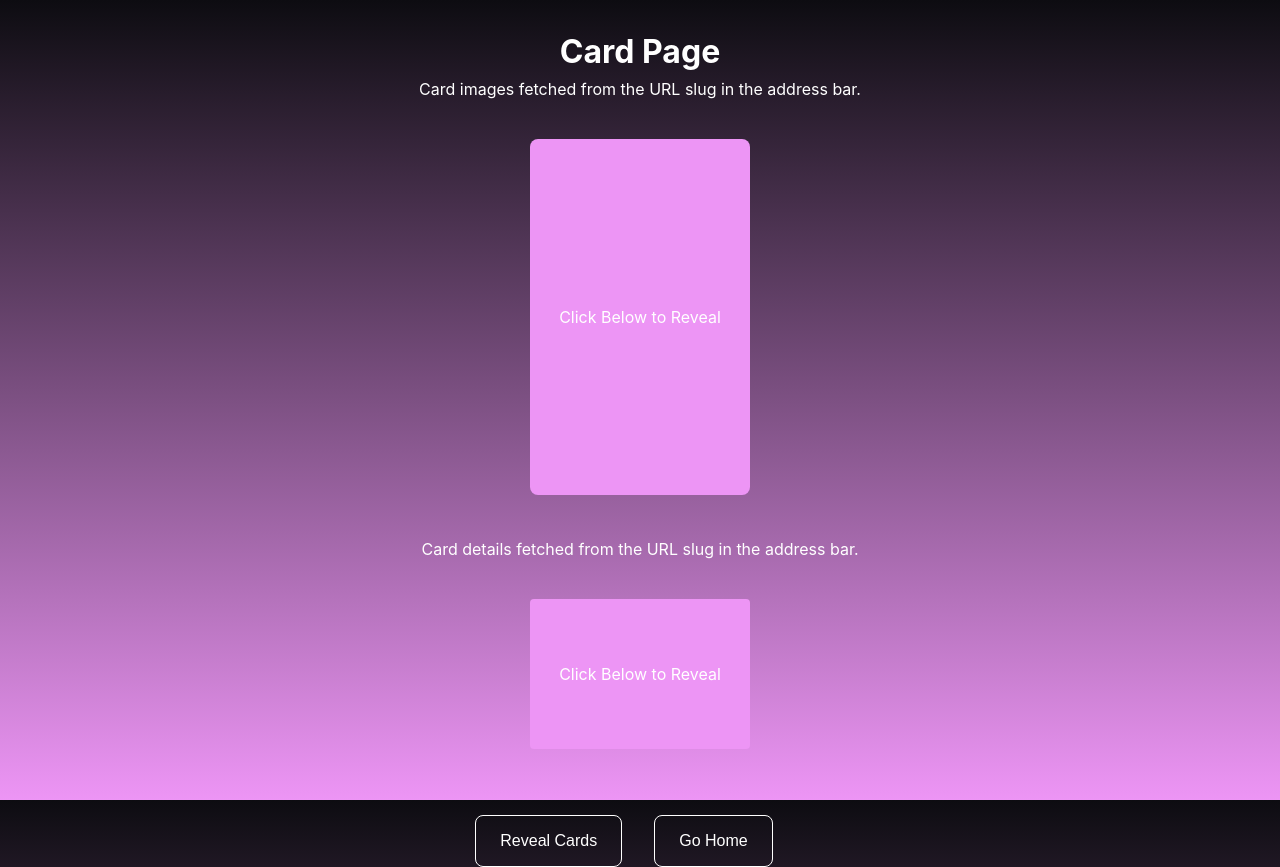
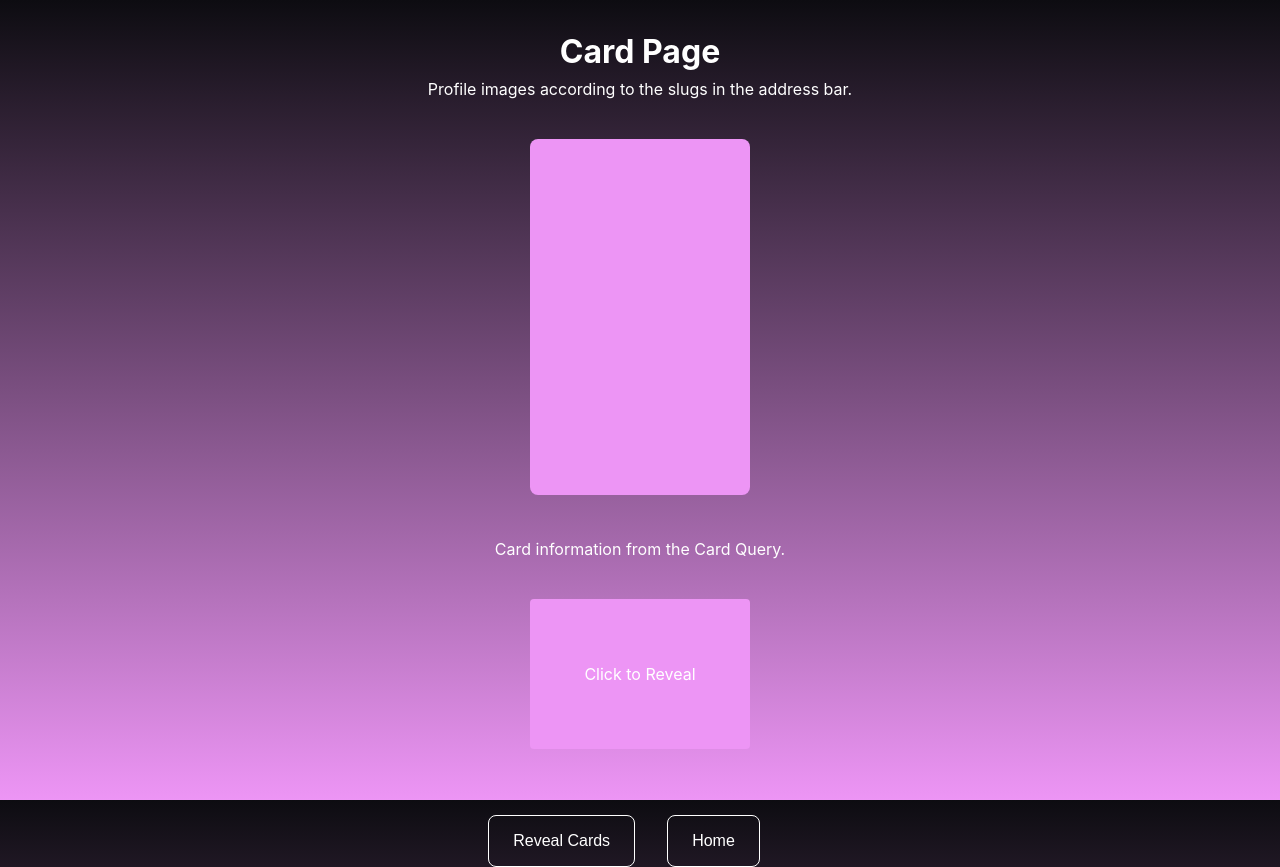
Before and after one commit to DesmondSanctity/sorare-graphql-query, a React (Create React App) app: page /cards/1 in a window 1280 px wide. Built offline with nearby package versions, Linux system fonts and the light colour scheme.

Commit message:
ui fixes

```diff
--- a/src/Cards.js
+++ b/src/Cards.js
@@ -1,5 +1,5 @@
 import { React, useEffect } from 'react';
-import { useQuery, gql, useLazyQuery } from '@apollo/client';
+import { useLazyQuery, gql } from '@apollo/client';
 import { Link, useLocation } from 'react-router-dom';
 import {
     useSpring,
@@ -7,17 +7,16 @@ import {
 } from 'react-spring';
 
 export default function Cards(cardsData) {
-    // console.log(cardsData)
-    //access location object
+    //get the location/path/url
     const location = useLocation();
 
-    //access the slugs in the pathname
+    //get the slugs fromthe url
     const urlSlug = location.pathname.split('/')[2];
 
-    // split the string into an array of strings
+    // split the slugs into an array of strings
     const slugs = urlSlug.split(',');
 
-    //create dynamic query which reads from pathname
+    //graphql query for Cards
     const CARDS_QUERY = gql`
   query cards ($slugs: [String!]) {
     cards(slugs: $slugs) {
@@ -43,7 +42,7 @@ export default function Cards(cardsData) {
 }
   `;
 
-    const [getCards, { loading, error, data }] = useLazyQuery(CARDS_QUERY, {
+    const [getCards, { loading, data }] = useLazyQuery(CARDS_QUERY, {
         variables: { slugs },
     });
 
@@ -66,7 +65,7 @@ export default function Cards(cardsData) {
             <main className="container">
 
                 <p style={{ color: 'white', margin: '8px 0 32px 0', fontWeight: 400 }}>
-                    Card details fetched from the URL slug in the address bar.
+                    Card information from the Card Query.
                 </p>
 
                 <section
@@ -121,11 +120,10 @@ export default function Cards(cardsData) {
                                             }}
                                             alt="card"
                                         >
-                                            {/* run GQL query on click */}
                                             <p
                                                 onClick={() => {
                                                     getCards();
-                                                }}>Click Below to Reveal
+                                                }}>Click to Reveal
                                             </p>
                                         </div>
 
--- a/src/Picture.js
+++ b/src/Picture.js
@@ -1,5 +1,5 @@
-import React, { useState } from 'react';
-import { useQuery, gql, useLazyQuery } from '@apollo/client';
+import React from 'react';
+import { useLazyQuery, gql } from '@apollo/client';
 import { Link, useLocation } from 'react-router-dom';
 import Cards from './Cards'
 import {
@@ -8,19 +8,19 @@ import {
 } from 'react-spring';
 
 export default function PictureCards() {
-    //access location object
+    //get the location/path/url
     const location = useLocation();
 
-    //access the slugs in the pathname
+    //get the slugs from the url
     const urlSlug = location.pathname.split('/')[2];
 
-    // split the string into an array of strings
-    const urlSlugArr = urlSlug.split(',');
+    // split the slugs into an array of strings
+    const slugs = urlSlug.split(',');
 
-    //create dynamic query which reads from pathname
+    //graphql query for PictureUrl
     const PICTUREURL = gql`
-    query getPictureUrl($urlSlugArr: [String!]) {
-      cards(slugs: $urlSlugArr) {
+    query getPictureUrl($slugs: [String!]) {
+      cards(slugs: $slugs) {
         pictureUrl
         name
       }
@@ -28,9 +28,8 @@ export default function PictureCards() {
   `;
 
     const [getPictureUrl, { loading, data }] = useLazyQuery(PICTUREURL, {
-        variables: { urlSlugArr },
+        variables: { slugs },
     });
-    const [cardsData, setCardsData] = useState(false)
 
     const propsFadeIn = useSpring({
         from: { opacity: 0 },
@@ -51,7 +50,7 @@ export default function PictureCards() {
                 <h1>Card Page</h1>
 
                 <p style={{ color: 'white', margin: '8px 0 32px 0', fontWeight: 400 }}>
-                    Card images fetched from the URL slug in the address bar.
+                    Profile images according to the slugs in the address bar.
                 </p>
 
                 <section
@@ -82,7 +81,7 @@ export default function PictureCards() {
                                 className={'wrapper'}
                                 style={{ display: 'flex' }}
                             >
-                                {urlSlugArr.map((card, ind) => (
+                                {slugs.map((card, ind) => (
                                     <div style={{ height: '400px' }} key={ind}>
                                         <div
                                             style={{
@@ -97,7 +96,6 @@ export default function PictureCards() {
                                             }}
                                             alt="card"
                                         >
-                                            <p>Click Below to Reveal</p>
                                         </div>
                                         <p className="small">{card.name}</p>
                                     </div>
@@ -117,9 +115,7 @@ export default function PictureCards() {
                             color: data ? 'black' : 'white',
                             border: data ? '1px solid black' : '1px solid white',
                         }}
-                        // run GQL query on click
                         onClick={() => {
-                            setCardsData(true)
                             getPictureUrl();
 
                         }}
@@ -128,7 +124,7 @@ export default function PictureCards() {
                     </button>
 
                     <Link style={{ margin: '32px' }} to="/">
-                        <button>Go Home</button>
+                        <button>Home</button>
                     </Link>
                 </div>
             </main>
```
Lines whose indentation alone changed are shown as unchanged.
